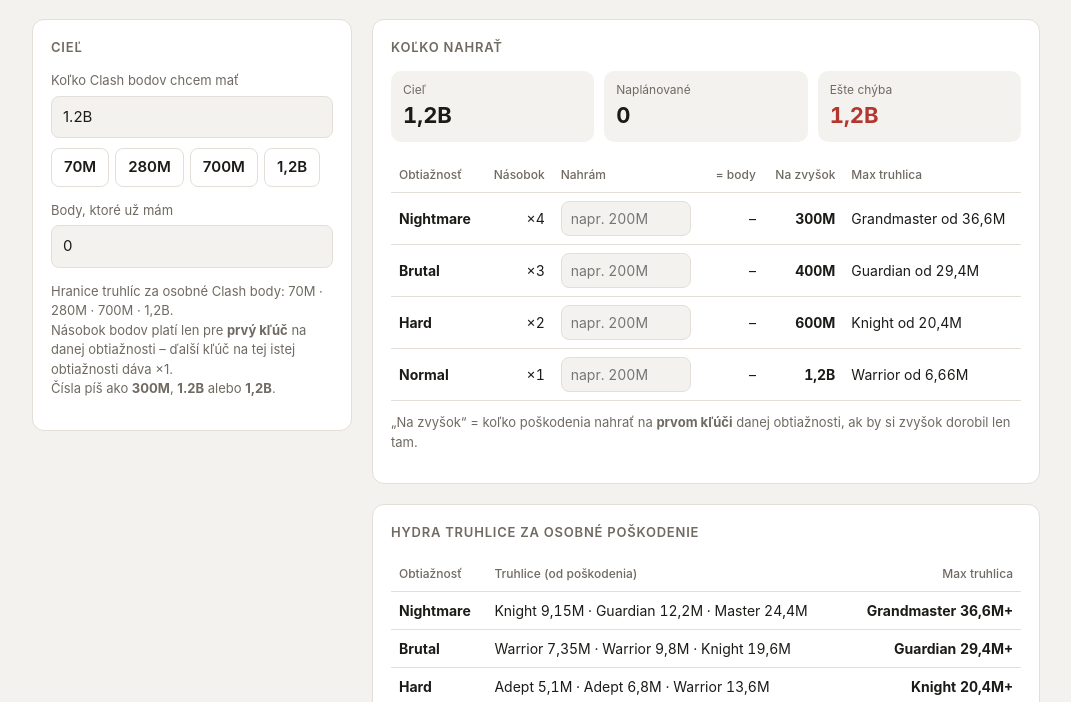
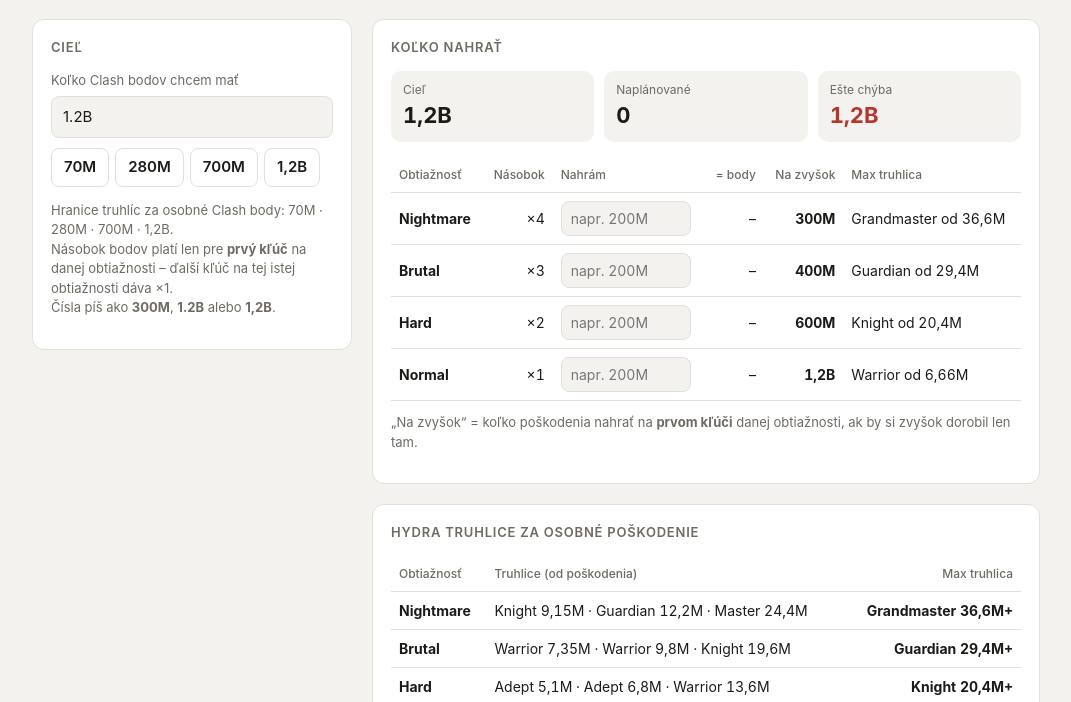
Before and after one commit to darangonaut/hydra-kalkulacka, a plain HTML site: page index.html in a window 1280 px wide. Shown: the part 94-796 px from the top of the page, without its empty margins (104-1175 px from the left). Drawn offline with Linux system fonts and the light colour scheme.

Commit message:
Kalkulačka: bez poľa „Body, ktoré už mám“
Co-Authored-By: Claude Opus 5.5 <noreply@anthropic.com>
Claude-Session: https://claude.ai/code/session_01CJZn9ZL6BL5oxm1dsV9jPM

```diff
--- a/index.html
+++ b/index.html
@@ -79,8 +79,6 @@ footer { margin-top: 28px; font-size: 12px; color: var(--muted); }
           <button data-goal="70M">70M</button><button data-goal="280M">280M</button>
           <button data-goal="700M">700M</button><button data-goal="1.2B">1,2B</button>
         </div>
-        <label class="f"><span>Body, ktoré už mám</span>
-          <input id="have" type="text" value="0" placeholder="0" inputmode="decimal"></label>
         <p class="note">Hranice truhlíc za osobné Clash body: 70M · 280M · 700M · 1,2B.<br>
         Násobok bodov platí len pre <b>prvý kľúč</b> na danej obtiažnosti – ďalší kľúč na tej istej obtiažnosti dáva ×1.<br>
         Čísla píš ako <b>300M</b>, <b>1.2B</b> alebo <b>1,2B</b>.</p>
@@ -147,11 +145,10 @@ const load = (k, d) => { try { return localStorage.getItem(k) ?? d; } catch { re
 const save = (k, v) => { try { localStorage.setItem(k, v); } catch {} };
 try { plan = JSON.parse(load("hydraPlan", "{}")) || {}; } catch { plan = {}; }
 $("#target").value = load("hydraTarget", "1.2B");
-$("#have").value = load("hydraHave", "0");
 
 function render() {
-  const goal = parseAmt($("#target").value), have = parseAmt($("#have").value) || 0;
-  save("hydraTarget", $("#target").value); save("hydraHave", $("#have").value); save("hydraPlan", JSON.stringify(plan));
+  const goal = parseAmt($("#target").value), have = 0;
+  save("hydraTarget", $("#target").value); save("hydraPlan", JSON.stringify(plan));
   if (goal == null) { $("#goalV").textContent = "?"; return; }
   let planned = 0;
   for (const [d, mult] of DIFFS) { const v = parseAmt(plan[d]); if (v) planned += v * mult; }
@@ -187,7 +184,7 @@ function render() {
         <td class="num"><b>${top[0]} ${fmt(top[1])}+</b></td></tr>`;
     }).join("");
 }
-["#target", "#have"].forEach(id => $(id).oninput = render);
+$("#target").oninput = render;
 document.querySelectorAll("[data-goal]").forEach(b => b.onclick = () => { $("#target").value = b.dataset.goal; render(); });
 render();
 </script>
```
